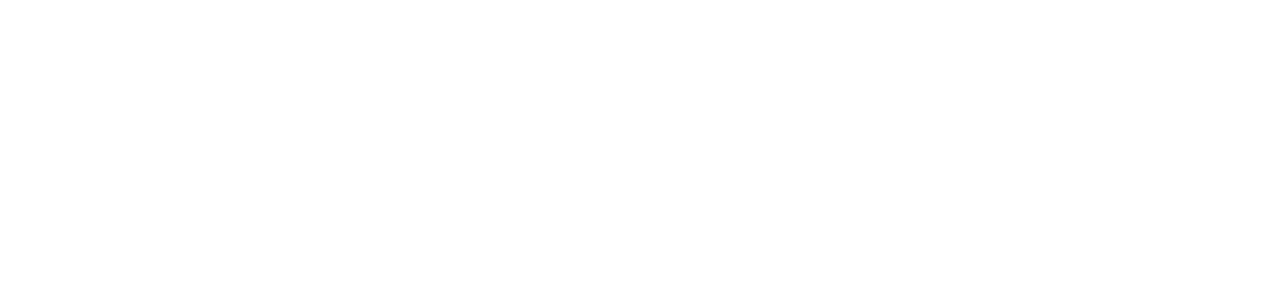
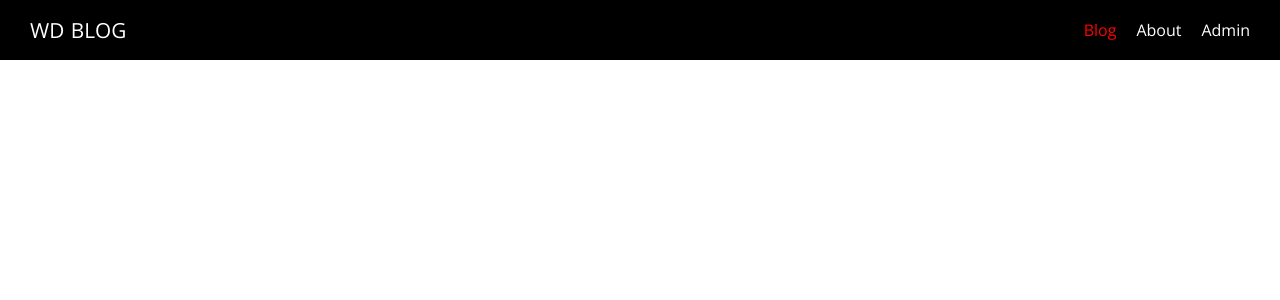
Before and after one commit to stefanobartoletti/nuxt-course, a Nuxt app in the folder module-3/: page /posts in a window 1280 px wide. Shown: the top 300 px of the page. Built offline with nearby package versions, Linux system fonts and the light colour scheme.

Commit message:
header components

```diff
--- /dev/null
+++ b/module-3/components/Navigation/TheHeader.vue
@@ -0,0 +1,95 @@
+<template>
+<div class="header-container">
+  <header class="the-header">
+    <TheSideNavToggle @toggle="$emit('sidenavToggle')" />
+    <div class="logo">
+      <nuxt-link to="/">WD BLOG</nuxt-link>
+    </div>
+    <div class="spacer"></div>
+    <div class="navigation-items">
+      <ul class="nav-list">
+        <li class="nav-item"><nuxt-link to="/posts">Blog</nuxt-link></li>
+        <li class="nav-item"><nuxt-link to="/about">About</nuxt-link></li>
+        <li class="nav-item"><nuxt-link to="/admin">Admin</nuxt-link></li>
+      </ul>
+    </div>
+  </header>
+</div>
+</template>
+
+<script>
+import TheSideNavToggle from "@/components/Navigation/TheSideNavToggle";
+
+export default {
+  name: "TheHeader",
+  components: {
+    TheSideNavToggle
+  }
+};
+</script>
+
+
+<style scoped>
+.header-container {
+  height: 60px;
+}
+
+.the-header {
+  width: 100%;
+  position: fixed;
+  height: 60px;
+  display: flex;
+  justify-content: space-around;
+  align-items: center;
+  background-color: black;
+  z-index: 100;
+  box-sizing: border-box;
+  padding: 0 20px;
+}
+
+.logo {
+  margin: 0 10px;
+  font-size: 1.3rem;
+}
+
+.logo a {
+  text-decoration: none;
+  color: white;
+}
+
+.spacer {
+  flex: 1;
+}
+
+.navigation-items {
+  display: none;
+}
+
+@media (min-width: 768px) {
+  .navigation-items {
+    display: block;
+  }
+}
+
+.nav-list {
+  list-style: none;
+  padding: 0;
+  margin: 0;
+  display: flex;
+}
+
+.nav-item {
+  margin: 0 10px;
+}
+
+.nav-item a {
+  text-decoration: none;
+  color: white;
+}
+
+.nav-item a:hover,
+.nav-item a:active,
+.nav-item a.nuxt-link-active {
+  color: red;
+}
+</style>
--- /dev/null
+++ b/module-3/components/Navigation/TheSideNavToggle.vue
@@ -0,0 +1,33 @@
+<template>
+  <div
+    class="drawer-toggle"
+    role="button"
+    @click="$emit('toggle')">
+    <div class="bar"></div>
+    <div class="bar"></div>
+    <div class="bar"></div>
+  </div>
+</template>
+
+<style scoped>
+.drawer-toggle {
+  display: flex;
+  flex-direction: column;
+  justify-content: space-around;
+  height: 50%;
+  width: 35px;
+  cursor: pointer;
+}
+
+@media (min-width: 768px) {
+  .drawer-toggle {
+    display: none;
+  }
+}
+
+.drawer-toggle .bar {
+  width: 90%;
+  height: 2px;
+  background-color: white;
+}
+</style>
--- /dev/null
+++ b/module-3/components/Navigation/TheSidenav.vue
@@ -0,0 +1,93 @@
+<template>
+<div class="sidenav-container">
+  <div
+    v-if="show"
+    class="sidenav-backdrop"
+    @click="$emit('close')"></div>
+  <transition name="slide-side">
+    <div
+      v-if="show"
+      class="sidenav">
+      <ul
+        class="nav-list"
+        @click="$emit('close')">
+        <li class="nav-item"><nuxt-link to="/posts">Blog</nuxt-link></li>
+        <li class="nav-item"><nuxt-link to="/about">About</nuxt-link></li>
+        <li class="nav-item"><nuxt-link to="/admin">Admin</nuxt-link></li>
+      </ul>
+    </div>
+  </transition>
+</div>
+</template>
+
+<script>
+export default {
+  name: "TheSidenav",
+  props: {
+    show: {
+      type: Boolean,
+      default: false
+    }
+  }
+};
+</script>
+
+
+<style scoped>
+.sidenav-container {
+  height: 100%;
+  width: 100%;
+}
+
+.sidenav-backdrop {
+  width: 100%;
+  height: 100%;
+  background-color: rgba(0, 0, 0, 0.7);
+  z-index: 1000;
+  position: fixed;
+  top: 0;
+  left: 0;
+}
+
+.sidenav {
+  height: 100%;
+  width: 300px;
+  background-color: white;
+  z-index: 10000;
+  position: fixed;
+  top: 0;
+  left: 0;
+  box-sizing: border-box;
+  padding: 30px;
+}
+
+.slide-side-enter-active,
+.slide-side-leave-active {
+  transition: all 0.3s ease-out;
+}
+.slide-side-enter,
+.slide-side-leave-to {
+  transform: translateX(-100%);
+}
+
+.nav-list {
+  list-style: none;
+  padding: 0;
+  margin: 0;
+}
+
+.nav-item {
+  margin: 20px 0;
+}
+
+.nav-item a {
+  text-decoration: none;
+  color: black;
+  font-size: 1.5rem;
+}
+
+.nav-item a:hover,
+.nav-item a:active {
+  color: red;
+}
+</style>
--- a/module-3/layouts/default.vue
+++ b/module-3/layouts/default.vue
@@ -1,13 +1,32 @@
 <template>
   <div>
+    <the-header @sidenavToggle="displaySidenav = !displaySidenav" />
+    <the-sidenav :show="displaySidenav" @close="displaySidenav = !displaySidenav" />
     <nuxt />
   </div>
 </template>
 
+<script>
+import TheHeader from "@/components/Navigation/TheHeader";
+import TheSidenav from "@/components/Navigation/TheSidenav";
+
+export default {
+  data() {
+    return {
+      displaySidenav: false,
+    }
+  },
+  components: {
+    TheHeader,
+    TheSidenav
+  }
+};
+</script>
+
 <style>
 html {
-  font-family: 'Open Sans', -apple-system, BlinkMacSystemFont, 'Segoe UI',
-    Roboto, 'Helvetica Neue', Arial, sans-serif;
+  font-family: "Open Sans", -apple-system, BlinkMacSystemFont, "Segoe UI",
+    Roboto, "Helvetica Neue", Arial, sans-serif;
   font-size: 16px;
   word-spacing: 1px;
   -ms-text-size-adjust: 100%;
@@ -20,5 +39,4 @@
 body {
   margin: 0;
 }
-
 </style>
```
